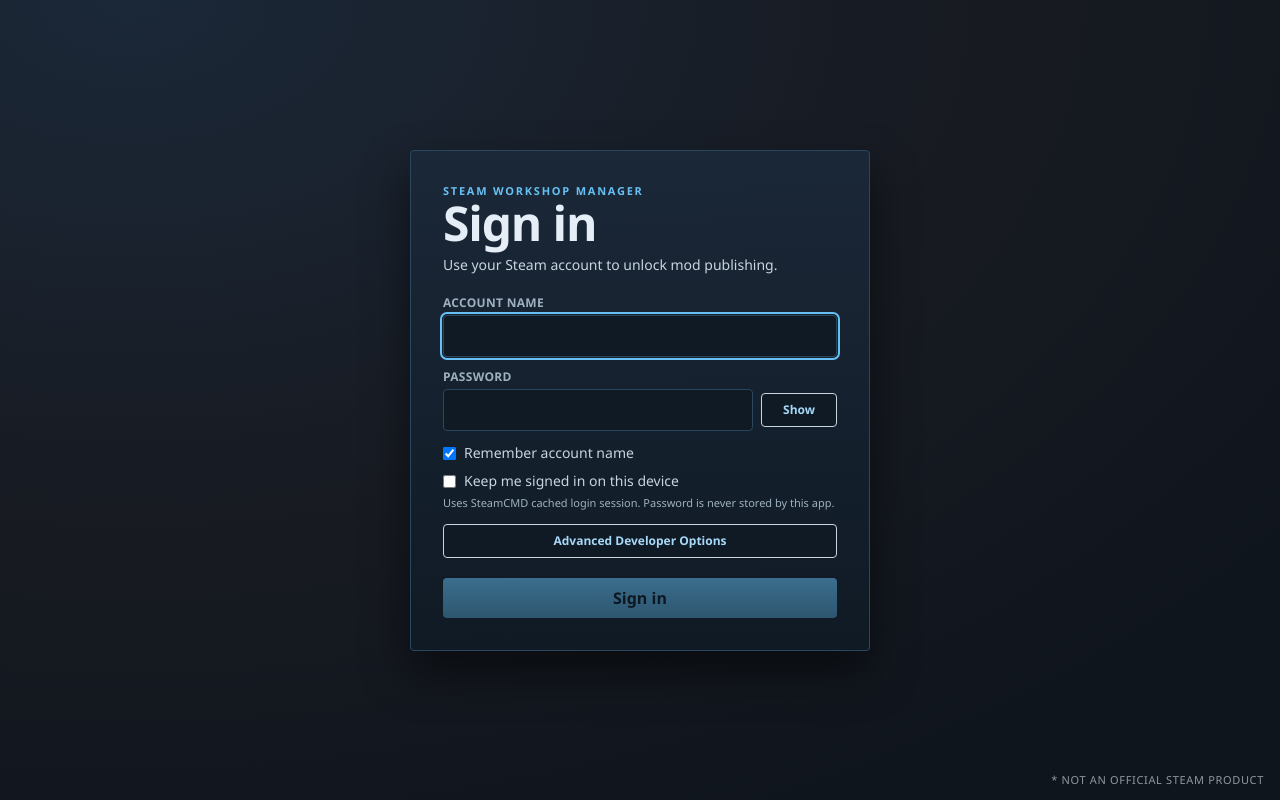
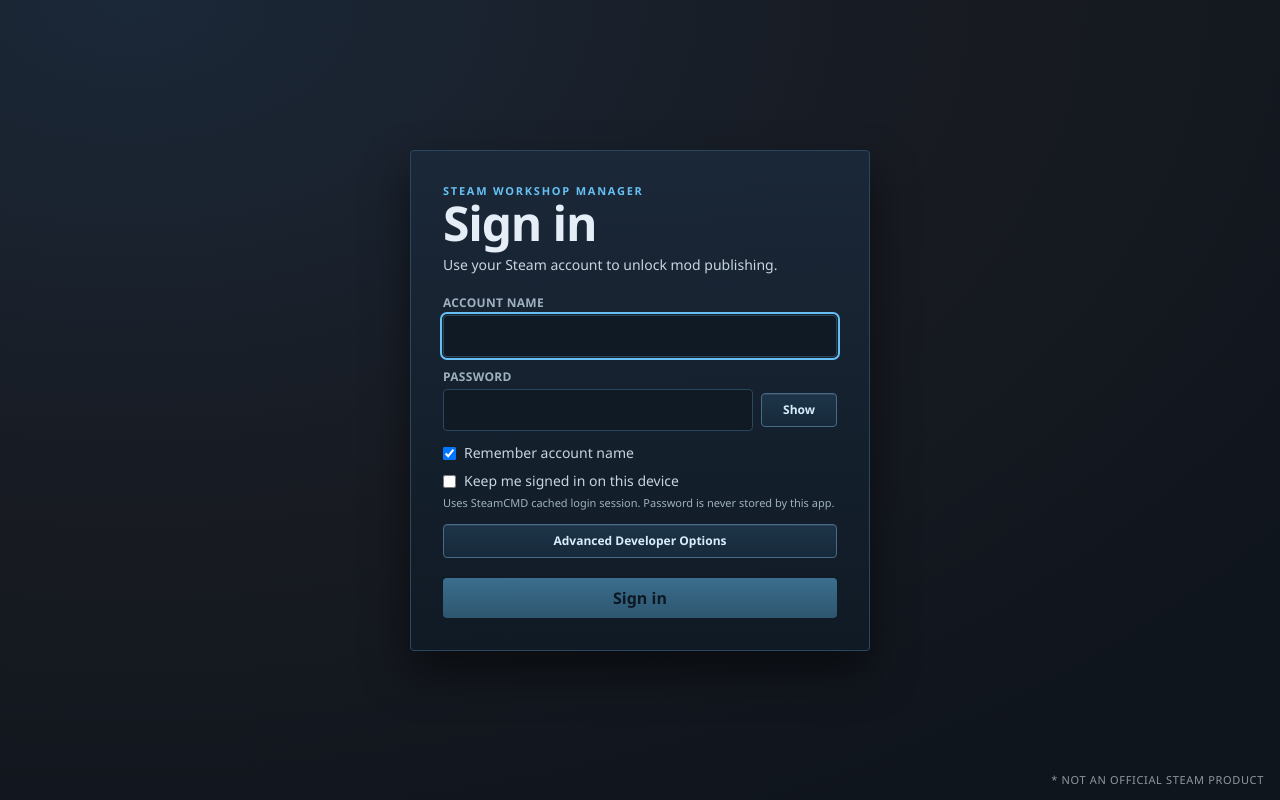
Before and after one commit to YounesRabeh/workshop-manager, a Vue app: page / in a window 1280 px wide. Built offline with nearby package versions, Linux system fonts and the light colour scheme.

Commit message:
[IMP] app theme

```diff
--- a/src/frontend/styles/themes/app.theme.css
+++ b/src/frontend/styles/themes/app.theme.css
@@ -108,8 +108,32 @@ body {
 
 .login-peek {
   min-width: 76px;
-  background: #0f1a25;
-  color: #a7d8f7;
+  appearance: none;
+  -webkit-appearance: none;
+  border: 1px solid #4a6b85;
+  background: linear-gradient(180deg, #1d3448 0%, #16293a 100%);
+  color: #d8edfb;
+  box-shadow: inset 0 1px 0 rgba(255, 255, 255, 0.08);
+  transition: border-color 120ms ease, background 120ms ease, color 120ms ease;
+}
+
+.login-peek:hover:not(:disabled) {
+  border-color: #66c0f4;
+  background: linear-gradient(180deg, #284860 0%, #1e374d 100%);
+  color: #f2fbff;
+}
+
+.login-peek:focus-visible {
+  border-color: #66c0f4;
+  box-shadow:
+    inset 0 1px 0 rgba(255, 255, 255, 0.08),
+    0 0 0 1px rgba(102, 192, 244, 0.35);
+}
+
+.login-peek:disabled {
+  color: #8ea0af;
+  border-color: #355066;
+  background: linear-gradient(180deg, #1a2d3f 0%, #152536 100%);
 }
 
 .login-submit {
```
